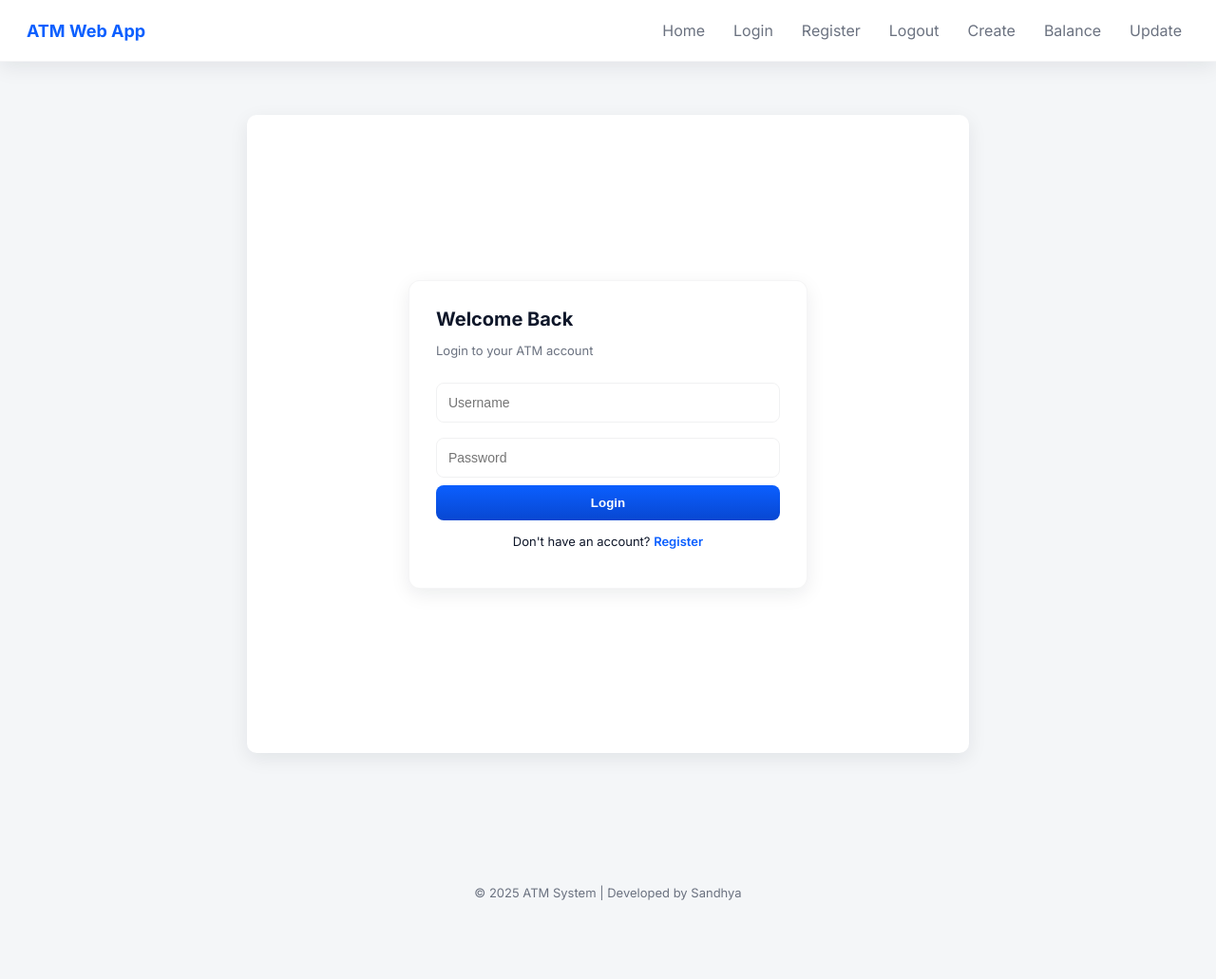
After one commit to sandhya0084/Atm_App, a Flask app: page /login in a window 1280 px wide. The commit adds this page. Shown: the whole page at 95% size. Run offline with Flask 3, Linux system fonts and the light colour scheme.

Commit message:
auth.css,login.css,pages.css,register.css,balance.html,base.html,create.html,home.thl,app.py

```diff
--- a/app.py
+++ b/app.py
@@ -181,27 +181,40 @@
 
 
 
-from flask import Flask, render_template, request
+from flask import Flask, render_template, request, redirect, session
 import sqlite3
+from werkzeug.security import generate_password_hash, check_password_hash
+import os
 
 app = Flask(__name__)
+app.secret_key = "atm_secret_key"
 
-# ---------- DATABASE CONNECTION ----------
-# def get_connection():
-#     return sqlite3.connect("atm.db", check_same_thread=False)
+# ---------------- DATABASE CONNECTION ----------------
 def get_connection():
-    return sqlite3.connect('/home/yourusername/atm-app/atm.db', check_same_thread=False)
+    if os.name == 'nt':  # Windows (local)
+        return sqlite3.connect('atm.db', check_same_thread=False)
+    else:  # PythonAnywhere
+        return sqlite3.connect('/home/sandhyachirumamilla/Atm_App/atm.db', check_same_thread=False)
 
-# ---------- INITIALIZE DATABASE ----------
+# ---------------- INIT DATABASE ----------------
 def db_init():
     conn = get_connection()
     cursor = conn.cursor()
 
+    # ATM users table
     cursor.execute('''
         CREATE TABLE IF NOT EXISTS USERS (
             acc_no TEXT PRIMARY KEY,
             name TEXT NOT NULL,
             balance INTEGER NOT NULL
+        )
+    ''')
+
+    # Auth users table
+    cursor.execute('''
+        CREATE TABLE IF NOT EXISTS AUTH_USERS (
+            username TEXT PRIMARY KEY,
+            password TEXT NOT NULL
         )
     ''')
 
@@ -211,9 +224,80 @@ def db_init():
 
 db_init()
 
-# ---------- HOME ----------
+# ---------------- LOGIN CHECK ----------------
+def is_logged_in():
+    return 'user' in session
+
+# ---------------- REGISTER ----------------
+@app.route('/register', methods=['GET', 'POST'])
+def register():
+    if request.method == 'POST':
+        username = request.form.get('username')
+        password = request.form.get('password')
+
+        hashed = generate_password_hash(password)
+
+        conn = get_connection()
+        cursor = conn.cursor()
+
+        try:
+            cursor.execute(
+                "INSERT INTO AUTH_USERS (username, password) VALUES (?, ?)",
+                (username, hashed)
+            )
+            conn.commit()
+            msg = "Registered successfully"
+            msg_type = "success"
+        except:
+            msg = "User already exists"
+            msg_type = "error"
+
+        cursor.close()
+        conn.close()
+
+        return render_template('register.html', message=msg, msg_type=msg_type)
+
+    return render_template('register.html')
+
+# ---------------- LOGIN ----------------
+@app.route('/login', methods=['GET', 'POST'])
+def login():
+    if request.method == 'POST':
+        username = request.form.get('username')
+        password = request.form.get('password')
+
+        conn = get_connection()
+        cursor = conn.cursor()
+
+        cursor.execute(
+            "SELECT password FROM AUTH_USERS WHERE username = ?",
+            (username,)
+        )
+        user = cursor.fetchone()
+
+        cursor.close()
+        conn.close()
+
+        if user and check_password_hash(user[0], password):
+            session['user'] = username
+            return redirect('/')
+        else:
+            return render_template('login.html', message="Invalid credentials", msg_type="error")
+
+    return render_template('login.html')
+
+# ---------------- LOGOUT ----------------
+@app.route('/logout')
+def logout():
+    session.pop('user', None)
+    return redirect('/login')
+
+# ---------------- HOME ----------------
 @app.route('/')
 def home():
+    if not is_logged_in():
+        return redirect('/login')
+
     conn = get_connection()
     cursor = conn.cursor()
 
@@ -229,9 +313,12 @@ def home():
 
     return render_template('home.html', accounts=accounts)
 
-# ---------- CREATE ACCOUNT ----------
+# ---------------- CREATE ACCOUNT ----------------
 @app.route('/create', methods=['GET', 'POST'])
 def create():
+    if not is_logged_in():
+        return redirect('/login')
+
     if request.method == 'POST':
         acc_no = request.form.get('acc_no')
         name = request.form.get('name')
@@ -270,9 +357,12 @@ def create():
 
     return render_template('create.html')
 
-# ---------- CHECK BALANCE ----------
+# ---------------- CHECK BALANCE ----------------
 @app.route('/balance', methods=['GET', 'POST'])
 def balance():
+    if not is_logged_in():
+        return redirect('/login')
+
     if request.method == 'POST':
         acc_no = request.form.get('acc_no')
 
@@ -291,15 +381,18 @@ def balance():
 
         if account:
             bal, name = account
-            return render_template('balance.html', account={'name': name, 'balance': bal})
+            return render_template('balance.html', account={'name': name, 'balance': bal, 'acc_no': acc_no})
         else:
             return render_template('balance.html', message="Account does not exist", msg_type='error')
 
     return render_template('balance.html')
 
-# ---------- UPDATE ----------
+# ---------------- UPDATE ----------------
 @app.route('/update', methods=['GET', 'POST'])
 def update():
+    if not is_logged_in():
+        return redirect('/login')
+
     if request.method == 'POST':
         acc_no = request.form.get('acc_no')
         amount = int(request.form.get('amount'))
@@ -348,9 +441,12 @@ def update():
 
     return render_template('update.html')
 
-# ---------- DELETE ----------
+# ---------------- DELETE ----------------
 @app.route('/delete', methods=['GET', 'POST'])
 def delete():
+    if not is_logged_in():
+        return redirect('/login')
+
     if request.method == 'POST':
         acc_no = request.form.get('acc_no')
 
@@ -383,6 +479,6 @@ def delete():
 
     return render_template('delete.html')
 
-# ---------- RUN ----------
+# ---------------- RUN ----------------
 if __name__ == '__main__':
     app.run(debug=True, port=5007)
--- /dev/null
+++ b/static/auth.css
@@ -0,0 +1,13 @@
+@import url('pages.css');
+
+.auth-container{display:flex;align-items:center;justify-content:center;min-height:76vh;padding:20px}
+.auth-card{background:var(--card);padding:28px;border-radius:12px;max-width:420px;width:100%;box-shadow:var(--shadow);border:1px solid rgba(15,23,42,0.04);}
+.auth-card h2{margin:0 0 6px 0;font-size:20px}
+.subtitle{font-size:13px;color:var(--muted);margin-bottom:18px}
+.auth-card input{width:100%;padding:12px;border-radius:8px;border:1px solid rgba(15,23,42,0.06);margin:8px 0}
+.auth-card button{width:100%;padding:11px;border-radius:8px;border:none;background:linear-gradient(180deg,var(--accent),#0847d1);color:#fff;font-weight:600;cursor:pointer}
+.auth-card button:hover{opacity:.95}
+.switch{margin-top:14px;font-size:13px;text-align:center}
+.switch a{color:var(--accent);text-decoration:none;font-weight:600}
+.success{color:var(--success)}
+.error{color:var(--danger)}
--- a/static/pages.css
+++ b/static/pages.css
@@ -1,129 +1,80 @@
-body {
-    font-family: 'Roboto', sans-serif;
-    background-color: #f0f4f8; /* Replaces image background with soft solid color */
-    color: #2c3e50;
-    margin: 0;
-}
-div{
-    margin: 15px;
-}
-.navbar, footer {
-    background-color: #2c3e50; /* Solid dark navbar/footer */
-    color: white;
-    padding: 15px 30px;
+@import url('https://fonts.googleapis.com/css2?family=Inter:wght@300;400;600;700&display=swap');
+
+:root{
+    --bg:#f4f6f8;
+    --card:#ffffff;
+    --muted:#6b7280;
+    --accent:#0b5fff;
+    --success:#16a34a;
+    --danger:#dc2626;
+    --radius:10px;
+    --shadow: 0 6px 20px rgba(16,24,40,0.08);
 }
 
-.navbar a {
-    color: white;
-    margin-left: 20px;
-    text-decoration: none;
-    font-weight: bold;
+*{box-sizing:border-box}
+body{
+    margin:0;
+    font-family:'Inter', system-ui, -apple-system, 'Segoe UI', Roboto, 'Helvetica Neue', Arial;
+    background:var(--bg);
+    color:#0f172a;
+    -webkit-font-smoothing:antialiased;
 }
 
-.navbar a:hover {
-    text-decoration: underline;
+/* Navbar */
+.navbar{
+    display:flex;
+    align-items:center;
+    justify-content:space-between;
+    padding:14px 28px;
+    background:var(--card);
+    box-shadow:var(--shadow);
+    border-bottom:1px solid rgba(15,23,42,0.04);
+}
+.navbar .brand{font-weight:700;color:var(--accent);font-size:18px}
+.nav-links{display:flex;gap:14px}
+.nav-links a{color:var(--muted);text-decoration:none;padding:8px;border-radius:8px;transition:all .15s}
+.nav-links a:hover{background:rgba(11,95,255,0.06);color:var(--accent)}
+
+/* Page container */
+main{
+    max-width:760px;
+    margin:56px auto;
+    background:var(--card);
+    padding:32px;
+    border-radius:var(--radius);
+    box-shadow:var(--shadow);
 }
 
-main {
-    background-color: white; /* White content box */
-    margin: 40px auto;
-    padding: 30px;
-    max-width: 800px;
-    border-radius: 12px;
-    box-shadow: 0 0 12px rgba(0,0,0,0.2);
+h1{font-size:22px;margin:0 0 18px 0;color:#0f172a}
+
+/* Lists */
+ul{list-style:none;padding:0;margin:0}
+ul li{padding:12px;border-radius:8px;background:#fbfdff;border:1px solid rgba(15,23,42,0.03);margin-bottom:10px}
+
+/* Form elements */
+label{display:block;font-size:13px;color:var(--muted);margin-bottom:6px}
+input[type="text"],input[type="number"],input[type="password"],select,textarea{
+    width:100%;padding:12px 14px;border:1px solid rgba(15,23,42,0.08);border-radius:8px;background:transparent;
+    transition:box-shadow .12s,border-color .12s;outline:none;font-size:14px;color:#0f172a
 }
+input:focus,textarea:focus,select:focus{box-shadow:0 6px 18px rgba(11,95,255,0.08);border-color:var(--accent)}
 
-ul {
-    list-style: none;
-    padding: 0;
+/* Buttons */
+.btn{display:inline-flex;align-items:center;justify-content:center;gap:8px;padding:10px 14px;border-radius:8px;border:none;cursor:pointer;font-weight:600}
+.btn-primary{background:linear-gradient(180deg,var(--accent),#0847d1);color:#fff}
+.btn-outline{background:transparent;color:var(--accent);border:1px solid rgba(11,95,255,0.12)}
+.btn.deposit{background:linear-gradient(180deg,#10b981,#059669);color:#fff}
+.btn.withdraw{background:linear-gradient(180deg,#ef4444,#b91c1c);color:#fff}
+.button-group{display:flex;gap:12px}
+
+/* Messages */
+.success{color:var(--success);font-weight:600;text-align:center}
+.error{color:var(--danger);font-weight:600;text-align:center}
+
+/* Footer */
+footer{padding:70px;text-align:center;color:var(--muted);font-size:13px}
+
+@media (max-width:640px){
+    main{margin:20px;padding:20px}
+    .nav-links{display:none}
 }
-
-ul li {
-    padding: 10px;
-    background: #ecf0f1;
-    margin-bottom: 10px;
-    border-radius: 6px;
-}
-
-footer {
-    text-align: center;
-    position: fixed;
-    bottom: 0;
-    width: 100%;
-}
-
-main {
-    background-color: white; /* White card-style box */
-    margin: 40px auto;
-    padding: 30px;
-    max-width: 500px;
-    border-radius: 10px;
-    box-shadow: 0 0 12px rgba(0,0,0,0.2);
-}
-
-form input[type="text"],
-form input[type="number"] {
-    width: 100%;
-    padding: 10px;
-    margin: 10px 0;
-    border: 1px solid #ccc;
-    border-radius: 6px;
-}
-
-form input[type="submit"] {
-    background: #2c3e50;
-    color: white;
-    border: none;
-    padding: 12px;
-    width: 100%;
-    border-radius: 6px;
-    font-weight: bold;
-    cursor: pointer;
-}
-
-form input[type="submit"]:hover {
-    background: #9b9cb6;
-}
-
-.button-group {
-    display: flex;
-    justify-content: space-between;
-    gap: 15px;
-    margin-top: 20px;
-}
-
-.btn {
-    flex: 1;
-    padding: 12px;
-    font-size: 16px;
-    border: none;
-    border-radius: 8px;
-    cursor: pointer;
-    color: white;
-    transition: background 0.3s ease;
-}
-
-.btn.deposit {
-    background-color: #28a745;
-}
-
-.btn.deposit:hover {
-    background-color: #218838;
-}
-
-.btn.withdraw {
-    background-color: #dc3545;
-}
-
-.btn.withdraw:hover {
-    background-color: #c82333;
-}
-
-.success {
-    color: green;
-    text-align: center;
-}
-.error {
-    color: red;
-    text-align: center;
-}
--- a/templates/balance.html
+++ b/templates/balance.html
@@ -12,11 +12,14 @@
 <form method="post">
     <label>Account No:</label>
     <input type="text" name="acc_no" required>
-    <input type="submit" value="Check">
+    <div style="margin-top:12px">
+        <button type="submit" class="btn btn-primary">Check</button>
+    </div>
 </form>
 
 {% if account %}
 <ul>
+    <li><strong>Account:</strong> ••••{{ account.acc_no[-4:] if account.acc_no is defined else '' }}</li>
     <li><strong>Account Holder:</strong> {{ account.name }}</li>
     <li><strong>Balance:</strong> ₹{{ account.balance }}</li>
 </ul>
--- a/templates/base.html
+++ b/templates/base.html
@@ -9,14 +9,16 @@
 </head>
 <body>
     <header>
-        <nav class="navbar" >
+        <nav class="navbar">
             <div class="brand">ATM Web App</div>
             <div class="nav-links">
                 <a href="/">Home</a>
+                <a href="/login">Login</a>
+                <a href="/register">Register</a>
+                <a href="/logout">Logout</a>
                 <a href="/create">Create</a>
                 <a href="/balance">Balance</a>
                 <a href="/update">Update</a>
-                <a href="/delete">Delete</a>
             </div>
         </nav>
     </header>
--- a/templates/create.html
+++ b/templates/create.html
@@ -16,6 +16,8 @@
     <input type="text" name="name" required>
     <label>Initial Balance:</label>
     <input type="number" name="balance" step="0.01" required>
-    <input type="submit"value = 'Create'>
+    <div style="margin-top:12px">
+        <button type="submit" class="btn btn-primary">Create</button>
+    </div>
 </form>
 {% endblock %}
--- a/templates/home.html
+++ b/templates/home.html
@@ -8,7 +8,7 @@
 {% if accounts %}
     <ul>
         {% for acc_no, info in accounts.items() %}
-            <li><strong>{{ acc_no }}</strong>: {{ info.name }} - ₹{{ info.balance }}</li>
+            <li><strong>••••{{ acc_no[-4:] }}</strong>: {{ info.name }} - ₹{{ info.balance }}</li>
         {% endfor %}
     </ul>
 {% else %}
--- /dev/null
+++ b/templates/login.html
@@ -0,0 +1,27 @@
+{% extends "base.html" %}
+{% set css_file = "auth.css" %}
+{% set title = "Login" %}
+
+{% block content %}
+<div class="auth-container">
+    <div class="auth-card">
+        <h2>Welcome Back</h2>
+        <p class="subtitle">Login to your ATM account</p>
+
+        {% if message %}
+        <p class="{{ msg_type }}">{{ message }}</p>
+        {% endif %}
+
+        <form method="post">
+            <input type="text" name="username" placeholder="Username" required>
+            <input type="password" name="password" placeholder="Password" required>
+
+            <button type="submit">Login</button>
+        </form>
+
+        <p class="switch">
+            Don't have an account? <a href="/register">Register</a>
+        </p>
+    </div>
+</div>
+{% endblock %}
```
Also changed, not shown: static/login.css (added, +8 -0 lines), static/register.css (added, +8 -0 lines), templates/register.html (added, +27 -0 lines), templates/set_password.html (added, +18 -0 lines), atm.db (added).
